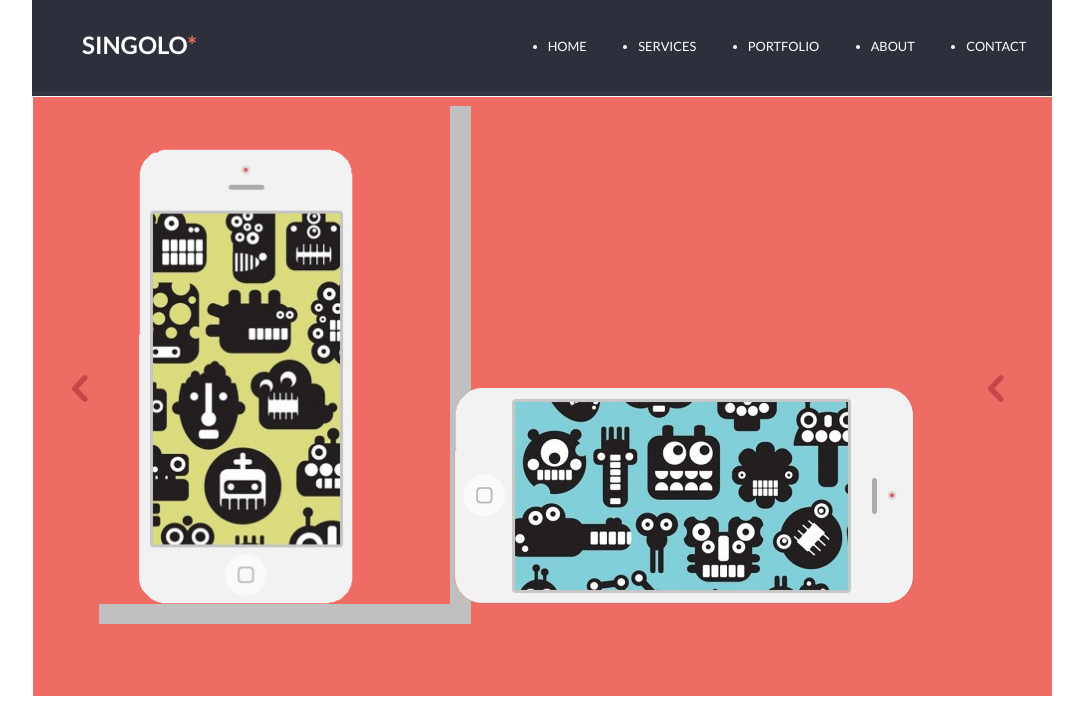
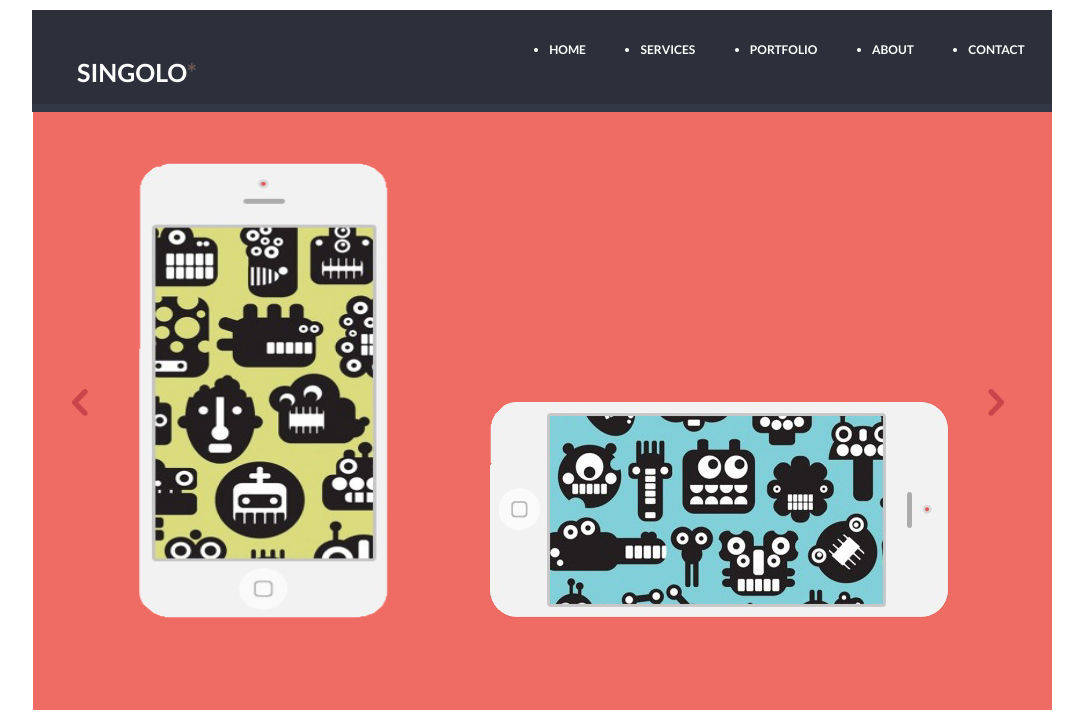
Before and after one commit to Anyyyyyyyyyyyyyyyyyta/singolo, a plain HTML site: page singolo1.html in a window 1280 px wide. Shown: the top 712 px of the page, without its empty margins (98-1181 px from the left). Drawn offline with Linux system fonts and the light colour scheme.

Commit message:
refactor: change files - singolo1.html & singolo1.css

```diff
--- a/singolo1.css
+++ b/singolo1.css
@@ -1,16 +1,17 @@
 *{
+
 
 }
 
 body{
-    max-width: 1020px;
+    width: 1020px;
     margin: 0 auto;
+    padding-top:10px;
 
 }
 
 header {
-    /* max-height: 90px; */
-    height: 96px;
+    height: 100px;
     font-family: 'Lato', sans-serif;
     background-color: #2d303a;
     display: flex;
@@ -18,9 +19,16 @@ header {
 
 }
 
+.span{
+    width: 4px;
+    height: 4px;
+    border-radius: 2px;
+    color: #6b5756;
+    }
+
 .headerSection{
     width: 1020px;
-    height: 90px;
+    height: 94px;
     display: flex;
     flex-direction: row;
     /* border: 1px solid red; */
@@ -35,11 +43,17 @@ header > section{
 #mainH1{
     width: 450px;
 
+
 }
 
 #mainH1 > h1{
-    padding:10px 0px 0px 50px;
-    color: white;
+    padding:38px 0px 38px 45px;
+    font-size: 25px;
+    line-height: 6px;
+    color: #ffffff;
+    font-family: "Lato";
+    font-weight: 700;
+
 }
 
 .nav{
@@ -57,21 +71,24 @@ nav > ul {
    align-items: center;
    font-size: 0.8rem;
    color: white;
+   font-size: 12px;
+    line-height: 6px;
+    font-family: "Lato";
+    font-weight: 700;
 
 
 }
 
 #headerBottom{
     width: 1020px;
-    height: 6px;
-    display: flex;
-    /* align-self: flex-end; */
-    /* border: 2px solid green; */
+    height: 8px;
+    background-color: #323746;
+
 }
 
 main{
     /* border: 1px solid black; */
-    height: 1000px;
+    width: 1020px;
     overflow: hidden;
 
 }
@@ -104,7 +121,7 @@ article{
 
 #telefonOne{
     height: 455px;
-    width: 215px;
+    width: 250px;
     padding: 53px 97px 0px 50px;
 
 }
@@ -121,6 +138,7 @@ article{
 #chevRight{
     cursor: pointer;
     padding: 279px 0px 0px 0px;
+    transform: rotateY(180deg);
 
 }
 
--- a/singolo1.html
+++ b/singolo1.html
@@ -12,7 +12,7 @@
     <header>
         <div class="headerSection">
             <section id="mainH1">
-                <h1>SINGOLO<span style="color:#f06c64">*</span></h1>
+                <h1>SINGOLO<span class="span">*</span></h1>
             </section>
 
             <section class="nav">
@@ -29,7 +29,6 @@
             </section>
         </div>
         <div id="headerBottom">
-            <img src="./images/Header Bottom.png"   width="1020px"/>
         </div>
     </header>
 
@@ -40,7 +39,7 @@
             </article>
 
             <section id="telefons">
-                <img  class="shadow" src="./images/telefonOne.png" alt="telefonOne" id="telefonOne" />
+                <img  src="./images/telefonOne.png" alt="telefonOne" id="telefonOne" />
                 <img src="./images/telefonTwo.png" alt="telefonTwo"  id="telefonTwo"  />
             </section>
 
```
